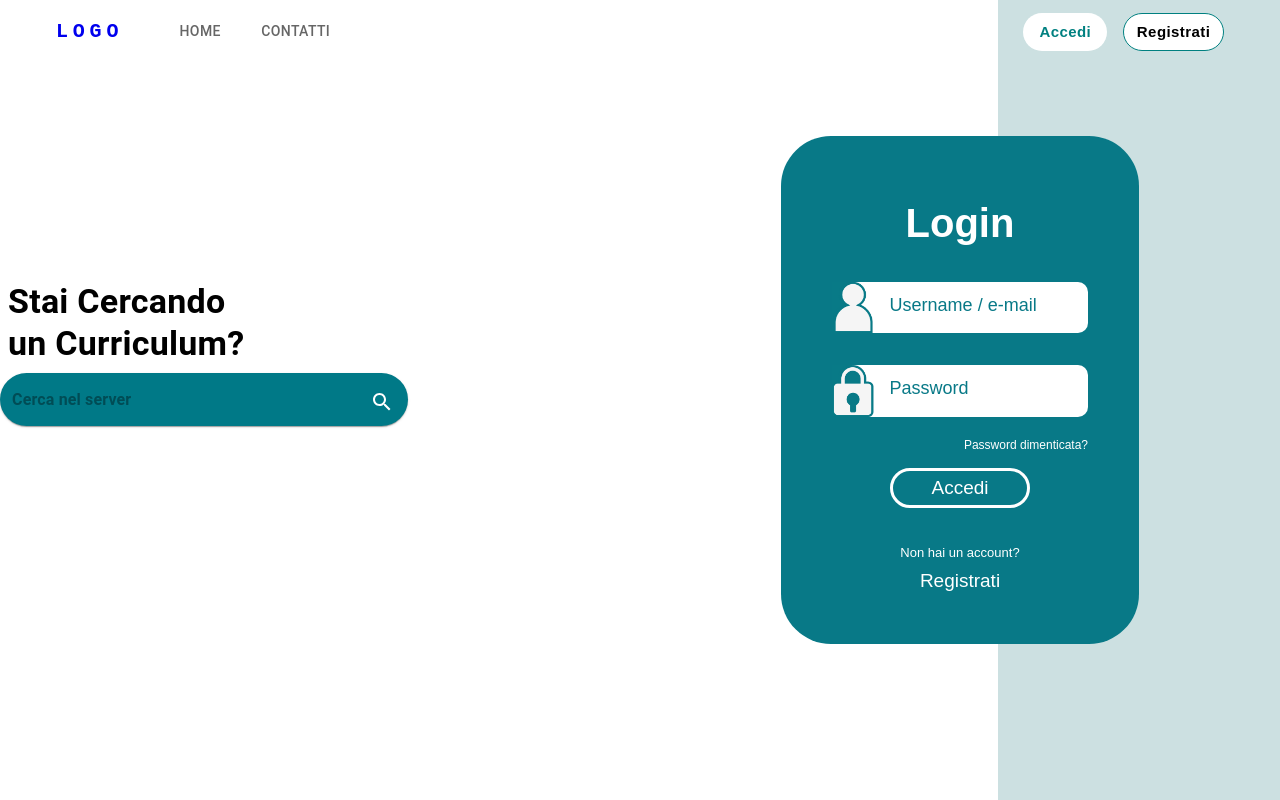
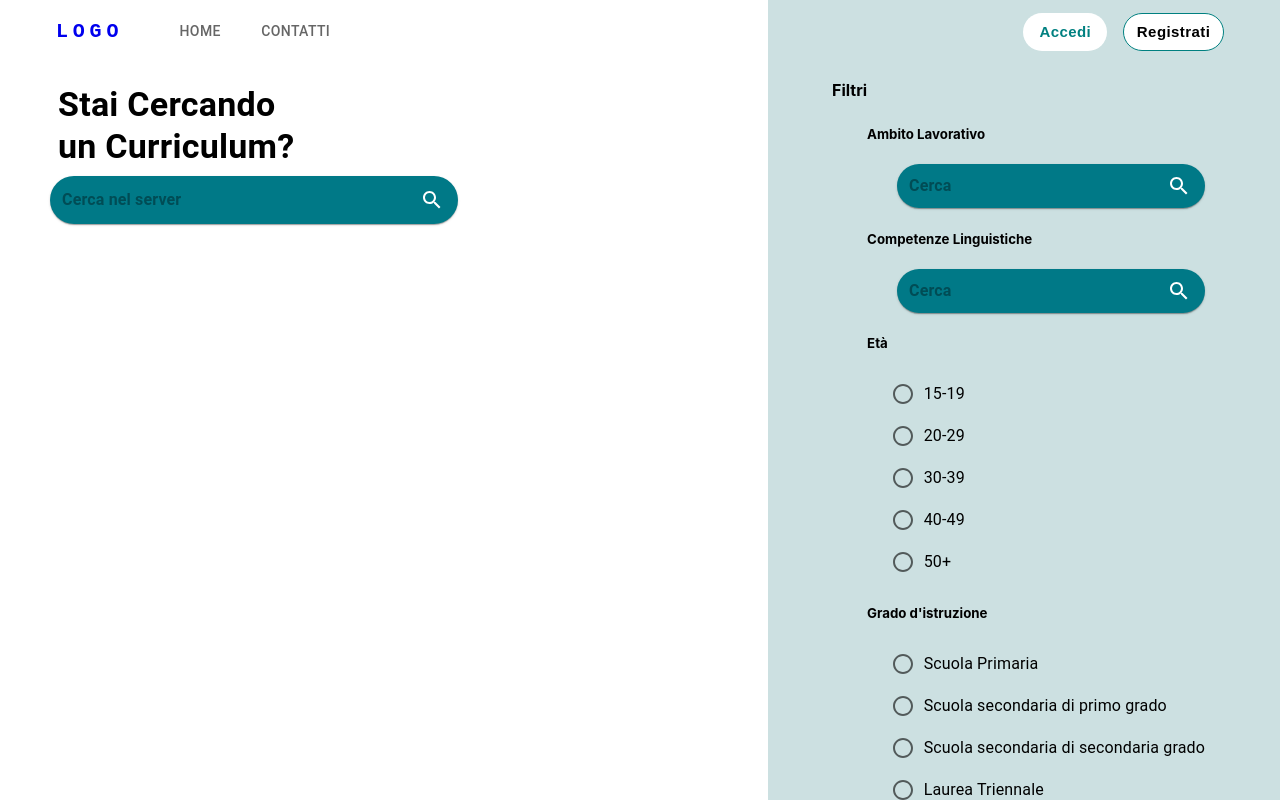
Before and after one commit to GeoAlva/webdesign6, a React (Create React App) app: page /search in a window 1280 px wide. Built offline with nearby package versions, Linux system fonts and the light colour scheme.

Commit message:
aggiunta la vecchia pagina di search da modificare

```diff
--- a/src/pages/search/search.css
+++ b/src/pages/search/search.css
@@ -0,0 +1,44 @@
+.search {
+    display: flex;
+    height: 100%;
+    align-items: center;
+    margin-top: 7vh;
+    bottom: 0;
+}
+
+.search .left-search {
+    float: left;
+    width: 50%;
+    height: 10%;
+    align-items: center;
+    justify-content: left;
+    margin-left: 50px;
+    margin-top: 20px;
+}
+
+.right-filters {
+    position: absolute;
+    right: 0;
+    margin-right: 0;
+    width: 35%;
+    display: flex;
+    justify-content: left;
+    background-color: #cce0e1;
+    height: 100%;
+    bottom: 0;
+    padding-left: 5vw;
+    overflow-x: hidden;
+    overflow-y: scroll;
+}
+
+.right-filters h4 {
+    margin-top: 10vh;
+}
+
+.right-filters .filters {
+    margin-top: 13vh;
+    margin-bottom: 20vh;
+}
+.radioButtons {
+    margin-left: 2vw;
+}
--- a/src/pages/search/search.js
+++ b/src/pages/search/search.js
@@ -1,16 +1,32 @@
 import "../login/login.css";
+import "./search.css"
 import Paper from '@mui/material/Paper';
 import InputBase from '@mui/material/InputBase';
 import IconButton from '@mui/material/IconButton';
 import SearchIcon from '@mui/icons-material/Search';
 import Typography from "@mui/material/Typography";
 import Box from '@mui/material/Box';
+import Radio from '@mui/material/Radio';
+import RadioGroup from '@mui/material/RadioGroup';
+import FormControlLabel from '@mui/material/FormControlLabel';
+import FormControl from '@mui/material/FormControl';
+import { ThemeProvider } from "@emotion/react";
+import { createTheme } from '@mui/material/styles';
+import { Margin } from "@mui/icons-material";
+const theme = createTheme({
+    palette: {
+        primary: {
+            main: '#008080',
+            contrastText: '#fff',
+        },
+    },
+});
 
 export default function Search() {
     return (
-
-        <div class="login">
-            <div class="left-slogan">
+        <ThemeProvider theme={theme}>
+            <div class="search">
+                <div class="left-search">
 
                     <Typography
                         variant='h4'>
@@ -57,39 +73,179 @@ export default function Search() {
 
 
                 </div>
-            <div class="right-form">
+                <div class="right-filters">
+                    <h4>Filtri</h4>
+                    <div class="filters">
+                        <h5>Ambito Lavorativo</h5>
+                        <Paper
+                            sx={{
+                                p: '2px 4px',
+                                display: 'flex',
+                                alignItems: 'center',
+                                width: 300,
+                                height: 40,
+                                ml: '30px',
+                                backgroundColor: '#007987',
+                                borderRadius: '40px',
+                                '&:hover': {
+                                    backgroundColor: '#51DFE1',
+                                    transition: 'background-color 0.3s ease',
+                                },
+                            }}
+                        >
 
+                            <InputBase
+                                sx={{
+                                    ml: 1,
+                                    fontWeight: 'bold',
+                                    flex: 1,
+                                    '&:hover': {
+                                        color: '#003F47',
+                                        fontWeight: 'bold',
+                                    },
+                                }}
 
-                <form action="#" method="post" class="form">
-                    <h2 class="benvenuto">Login</h2>
+                                placeholder="Cerca"
+                                inputProps={{ 'aria-label': 'Cerca' }}
+                            />
+                            <IconButton type="button"
+                                href='/search'
+                                sx={{
+                                    p: '10px',
+                                    color: '#ffffff',
+                                }} aria-label="search">
+                                <SearchIcon />
+                            </IconButton>
+                        </Paper>
+                        <h5>Competenze Linguistiche</h5>
+                        <Paper
+                            sx={{
+                                p: '2px 4px',
+                                display: 'flex',
+                                alignItems: 'center',
+                                width: 300,
+                                height: 40,
+                                ml: '30px',
+                                backgroundColor: '#007987',
+                                borderRadius: '40px',
+                                '&:hover': {
+                                    backgroundColor: '#51DFE1',
+                                    transition: 'background-color 0.3s ease',
+                                },
+                            }}
+                        >
 
+                            <InputBase
+                                sx={{
+                                    ml: 1,
+                                    fontWeight: 'bold',
+                                    flex: 1,
+                                    '&:hover': {
+                                        color: '#003F47',
+                                        fontWeight: 'bold',
+                                    },
+                                }}
 
-                    <div class="form-element">
-                        <img src="images/Persona.png" alt="" class="icons" />
-                        <input type="email" id="email" name="email" class="form-input" placeholder=" " required />
-                        <label class="floating-label" for="email">Username / e-mail</label>
+                                placeholder="Cerca"
+                                inputProps={{ 'aria-label': 'Cerca' }}
+                            />
+                            <IconButton type="button"
+                                href='/search'
+                                sx={{
+                                    p: '10px',
+                                    color: '#ffffff',
+                                }} aria-label="search">
+                                <SearchIcon />
+                            </IconButton>
+                        </Paper>
+
+                        <h5>Età</h5>
+                        <div class="radioButtons">
+                            <FormControl>
+                                <RadioGroup
+                                    name="radio-buttons-group"
+                                    color="secondary"
+                                >
+                                    <FormControlLabel value="15" control={<Radio color="primary" />} label="15-19" />
+                                    <FormControlLabel value="20" control={<Radio color="primary" />} label="20-29" />
+                                    <FormControlLabel value="30" control={<Radio color="primary" />} label="30-39" />
+                                    <FormControlLabel value="40" control={<Radio color="primary" />} label="40-49" />
+                                    <FormControlLabel value="50" control={<Radio color="primary" />} label="50+" />
+
+                                </RadioGroup>
+                            </FormControl>
                         </div>
 
-                    <div class="form-element">
-                        <img src="images/Lucchetto.png" alt="" class="icons" />
-                        <input type="password" id="pass" name="pass" class="form-input" placeholder=" " required />
-                        <label class="floating-label" for="pass">Password</label>
-                    </div>
-                    <a href="#" class="forgot">Password dimenticata?</a>
+                        <h5>Grado d'istruzione</h5>
+                        <div class="radioButtons">
+                            <FormControl>
+                                <RadioGroup
+                                    name="radio-buttons-group"
+                                    color="secondary"
+                                >
+                                    <FormControlLabel value="primaria" control={<Radio color="primary" />} label="Scuola Primaria" />
+                                    <FormControlLabel value="secondaria1" control={<Radio color="primary" />} label="Scuola secondaria di primo grado" />
+                                    <FormControlLabel value="secondaria2" control={<Radio color="primary" />} label="Scuola secondaria di secondaria grado" />
+                                    <FormControlLabel value="triennale" control={<Radio color="primary" />} label="Laurea Triennale" />
+                                    <FormControlLabel value="magistrale" control={<Radio color="primary" />} label="Laurea Magistrale" />
+                                    <FormControlLabel value="master" control={<Radio color="primary" />} label="Master" />
+                                    <FormControlLabel value="dottorato" control={<Radio color="primary" />} label="Dottorato" />
 
-                    <input type="submit" id="submit" name="submit" value="Accedi" class="btn" />
-                    <p class="account"> Non hai un account?</p>
-                    <a href="/signup">Registrati</a>
-                    <br />
-                </form>
-
-                <div class="bg">
+                                </RadioGroup>
+                            </FormControl>
                         </div>
 
+                        <h5>Provincia</h5>
+                        <Paper
+                            sx={{
+                                p: '2px 4px',
+                                display: 'flex',
+                                alignItems: 'center',
+                                width: 300,
+                                height: 40,
+                                ml: '30px',
 
+                                backgroundColor: '#007987',
+                                borderRadius: '40px',
+                                '&:hover': {
+                                    backgroundColor: '#51DFE1',
+                                    transition: 'background-color 0.3s ease',
+                                },
+                            }}
+                        >
+
+                            <InputBase
+                                sx={{
+                                    ml: 1,
+                                    fontWeight: 'bold',
+                                    flex: 1,
+                                    '&:hover': {
+                                        color: '#003F47',
+                                        fontWeight: 'bold',
+                                    },
+                                }}
+
+                                placeholder="Cerca"
+                                inputProps={{ 'aria-label': 'Cerca' }}
+                            />
+                            <IconButton type="button"
+                                href='/search'
+                                sx={{
+                                    p: '10px',
+                                    color: '#ffffff',
+                                }} aria-label="search">
+                                <SearchIcon />
+                            </IconButton>
+                        </Paper>
+
+                        <br />
+                        <br />
+                        <br />v
+
+                    </div>
                 </div>
             </div >
 
-
+        </ThemeProvider>
     )
 }
```
Lines whose indentation alone changed are shown as unchanged.
